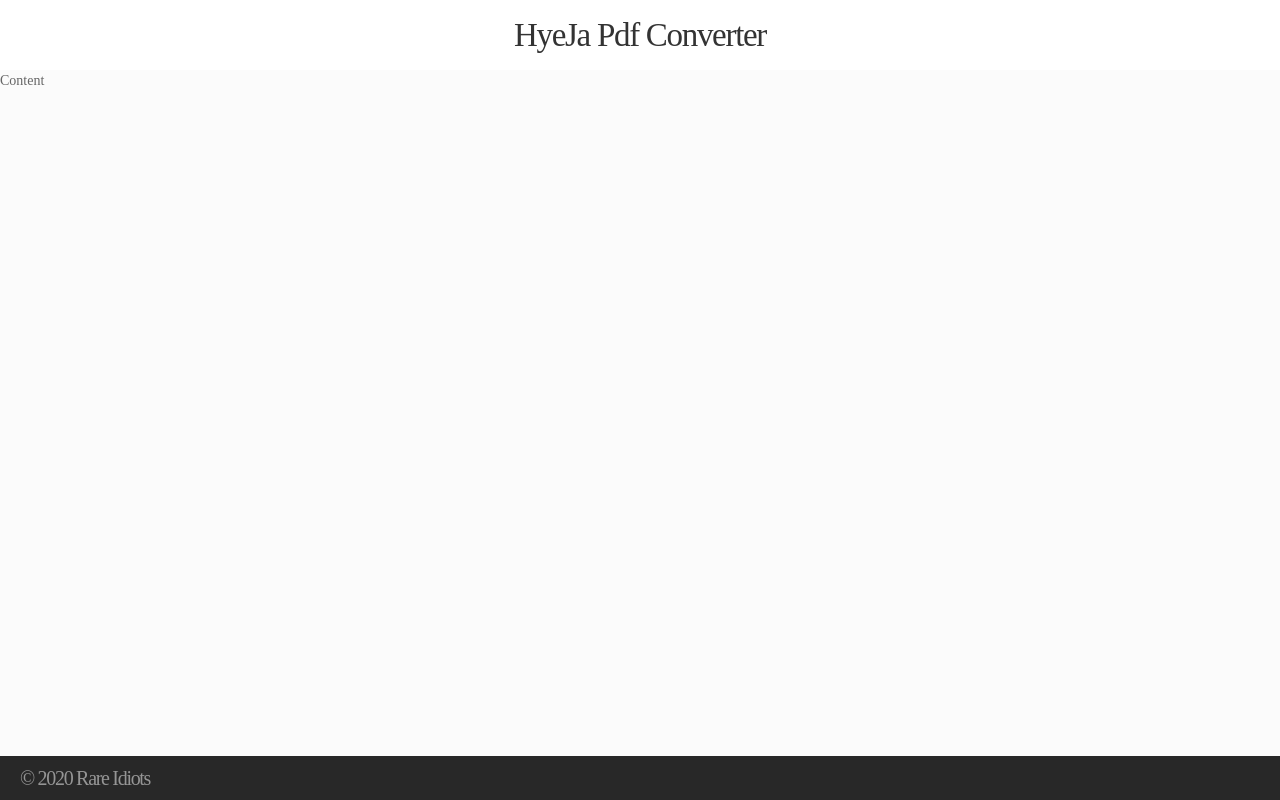
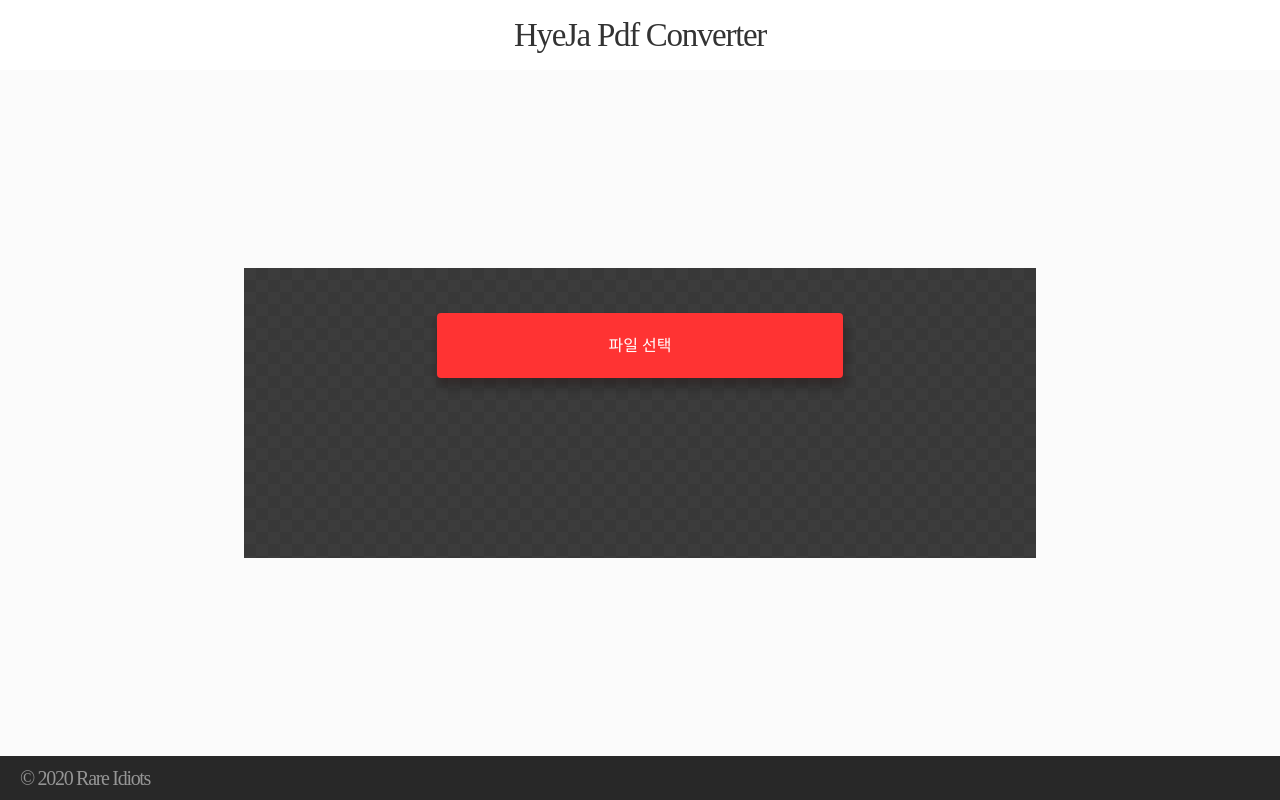
Before and after one commit to rare-idiots/simple-react-serverless-study, a React (Create React App) app in the folder client/: page / in a window 1280 px wide. Built offline with nearby package versions, Linux system fonts and the light colour scheme.

Commit message:
button & file upload box publishing

```diff
--- a/client/src/component/Content.js
+++ b/client/src/component/Content.js
@@ -3,8 +3,15 @@ import React from 'react';
 // Style
 import styled from 'styled-components';
 
+// Component
+import Converter from './Converter';
+
 const Content = () => {
-  return <ContentContainer>Content</ContentContainer>;
+  return (
+    <ContentContainer>
+      <Converter />
+    </ContentContainer>
+  );
 };
 
 export default Content;
@@ -12,4 +19,8 @@ export default Content;
 const ContentContainer = styled.div`
   flex: 1 1 auto;
   background-color: ${(props) => props.theme.ContentBackGroundColor};
+  padding: 0 30px;
+  display: flex;
+  align-items: center;
+  justify-content: center;
 `;
--- /dev/null
+++ b/client/src/component/Converter.js
@@ -0,0 +1,115 @@
+import React, { useState, useRef } from 'react';
+
+// Style
+import styled from 'styled-components';
+
+// util
+import { bytesToSize } from 'util/index';
+
+const Converter = () => {
+  // useState
+  const [file, setFile] = useState(null);
+
+  // useRef
+  const hiddenFileInput = useRef(null);
+
+  // function
+  const handleChange = (event) => {
+    const uploadFile = event.target.files[0];
+    setFile(uploadFile);
+  };
+
+  const handleConvertButtonClick = () => {
+    console.log(file);
+  };
+
+  const handleCloseBtnClick = () => {
+    setFile(null);
+  };
+
+  return (
+    <ConverterContainer>
+      <FileButton
+        onClick={() => {
+          hiddenFileInput.current.click();
+        }}
+      >
+        <ButtonText>파일 선택</ButtonText>
+        <input type="file" ref={hiddenFileInput} onChange={handleChange} style={{ display: 'none' }} /* Make the file input element invisible */ />
+      </FileButton>
+
+      {file && (
+        <>
+          <FileContainer>
+            <span>{file.name}</span>
+            <span>{bytesToSize(file.size)}</span>
+            <CloseBtn src="/close.png" onClick={handleCloseBtnClick}></CloseBtn>
+          </FileContainer>
+
+          <ConvertButton onClick={handleConvertButtonClick}>
+            <ButtonText>변환 하기</ButtonText>
+          </ConvertButton>
+        </>
+      )}
+    </ConverterContainer>
+  );
+};
+
+export default Converter;
+
+const ConverterContainer = styled.div`
+  background-color: #3c3c3c;
+  background-image: linear-gradient(45deg, rgba(0, 0, 0, 0.06) 25%, transparent 0), linear-gradient(-45deg, rgba(0, 0, 0, 0.06) 25%, transparent 0),
+    linear-gradient(45deg, transparent 75%, rgba(0, 0, 0, 0.06) 0), linear-gradient(-45deg, transparent 75%, rgba(0, 0, 0, 0.06) 0);
+  background-size: 24px 24px;
+  background-position: 0 0, 0 12px, 12px -12px, -12px 0;
+  width: 60%;
+  padding: 45px 30px;
+  display: flex;
+  justify-content: flex-start;
+  align-items: center;
+  flex-direction: column;
+  min-height: 200px;
+`;
+
+const Button = styled.div`
+  user-select: none;
+  border-radius: 4px;
+  cursor: pointer;
+  padding: 20px;
+  width: 50%;
+  text-align: center;
+`;
+
+const FileButton = styled(Button)`
+  box-shadow: 2px 7px 10px 0 rgba(0, 0, 0, 0.1), 2px 11px 11px 0 rgba(0, 0, 0, 0.1), 2px 6px 8px 0 rgba(0, 0, 0, 0.08), 2px 5px 8px 0 rgba(252, 22, 0, 0.05);
+  background-color: #f33;
+`;
+
+const ConvertButton = styled(Button)`
+  box-shadow: 2px 7px 10px 0 rgba(0, 0, 0, 0.1), 2px 11px 11px 0 rgba(0, 0, 0, 0.1), 2px 6px 8px 0 rgba(0, 0, 0, 0.08), 2px 5px 8px 0 rgba(125, 156, 177, 0.05);
+  background-color: #7d9cb1;
+`;
+
+const ButtonText = styled.span`
+  color: #fff;
+  font-size: 16px;
+  line-height: 25px;
+  font-weight: 400;
+`;
+
+const FileContainer = styled.div`
+  width: 50%;
+  padding: 20px;
+  margin: 20px;
+  background-color: #fff;
+  border-radius: 4px;
+  display: flex;
+  justify-content: space-between;
+  align-items: center;
+  font-size: 16px;
+`;
+
+const CloseBtn = styled.img`
+  cursor: pointer;
+`;
--- a/client/src/style/index.css
+++ b/client/src/style/index.css
@@ -6,7 +6,7 @@ html,
 
 body {
   font-size: 0.875rem;
-  font-weight: 300;
+  font-weight: 400;
   line-height: 1.6;
   color: #666;
   text-align: left;
--- /dev/null
+++ b/client/src/util/file.js
@@ -0,0 +1,6 @@
+export const bytesToSize = (bytes) => {
+  var sizes = ['Bytes', 'KB', 'MB', 'GB', 'TB'];
+  if (bytes == 0) return '0 Byte';
+  var i = parseInt(Math.floor(Math.log(bytes) / Math.log(1024)));
+  return Math.round(bytes / Math.pow(1024, i), 2) + ' ' + sizes[i];
+};
--- a/client/src/util/index.js
+++ b/client/src/util/index.js
@@ -0,0 +1 @@
+export * from './file';
```
Also changed, not shown: client/public/close.png (added).
